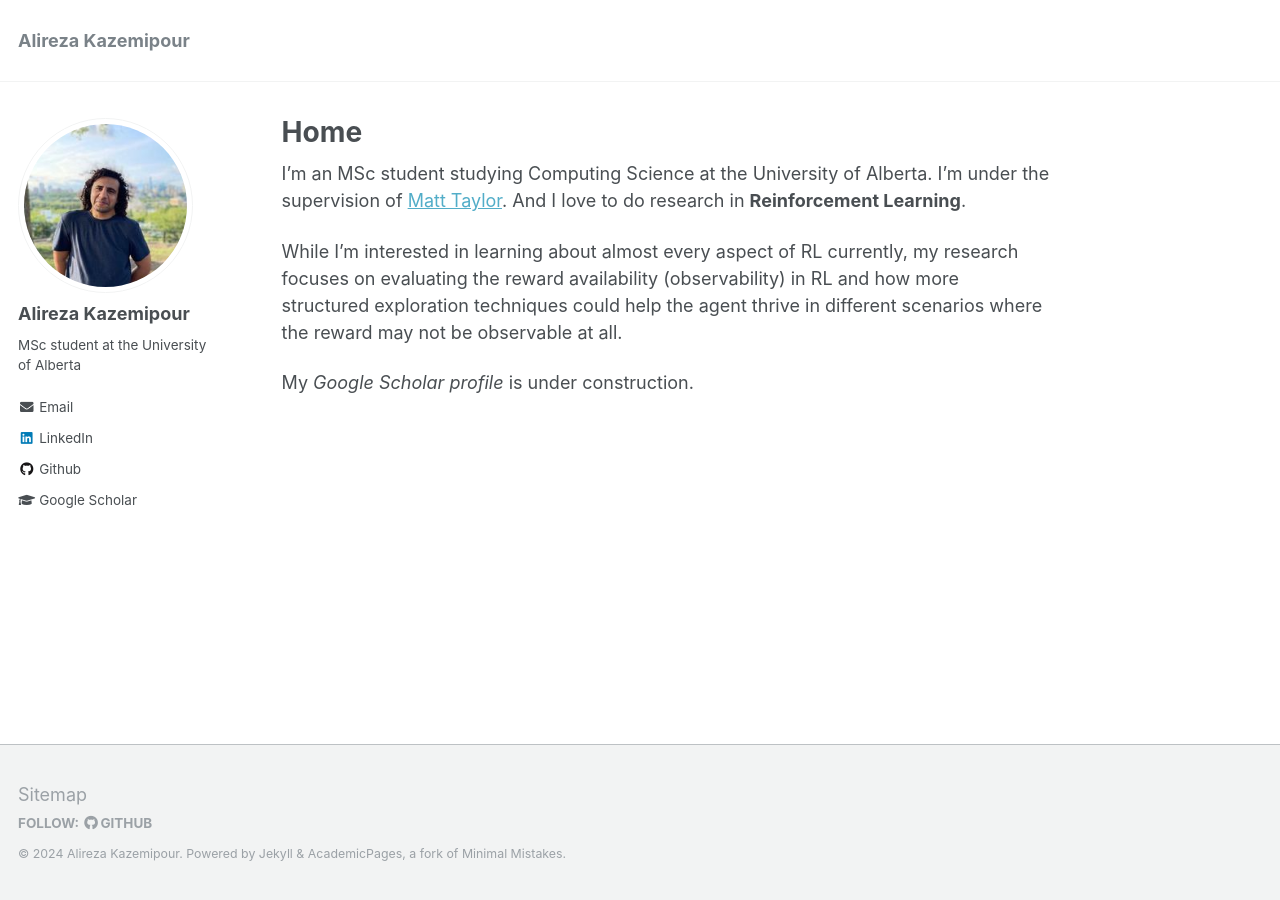
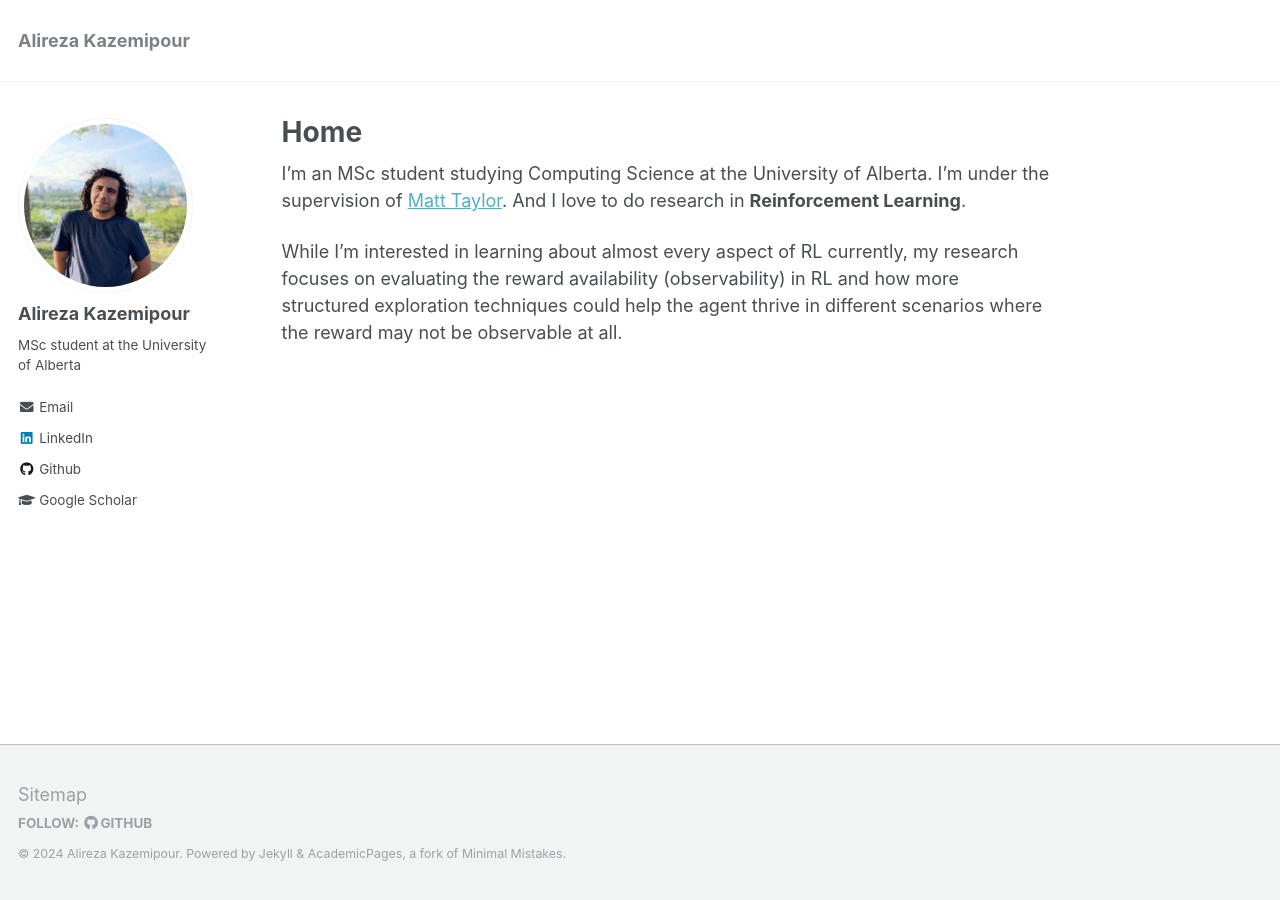
Before and after one commit to alirezakazemipour/alirezakazemipour.github.io, a Jekyll site: the page built from _pages/home.md, in a window 1280 px wide. Built offline with Jekyll 4.4.1, drawn with Linux system fonts in a browser that asks for light colours.

Commit message:
remove construction message.

```diff
--- a/_pages/home.md
+++ b/_pages/home.md
@@ -13,5 +13,3 @@ I'm an MSc student studying Computing Science at the University of Alberta. I'm
 And I love to do research in **Reinforcement Learning**.
 
 While I'm interested in learning about almost every aspect of RL currently, my research focuses on evaluating the reward availability (observability) in RL and how more structured exploration techniques could help the agent thrive in different scenarios where the reward may not be observable at all.
-
-My _Google Scholar profile_ is under construction.
```
